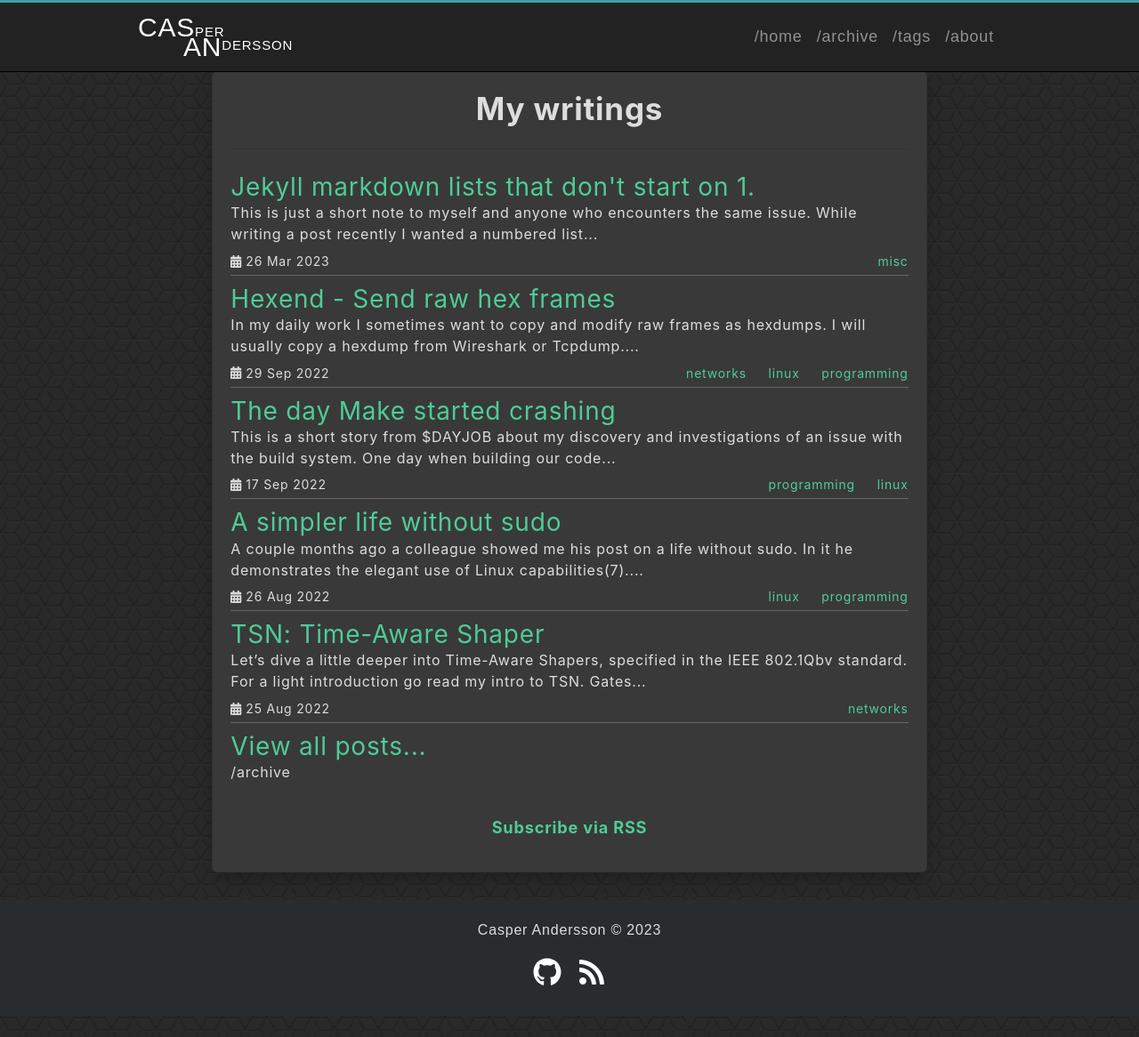
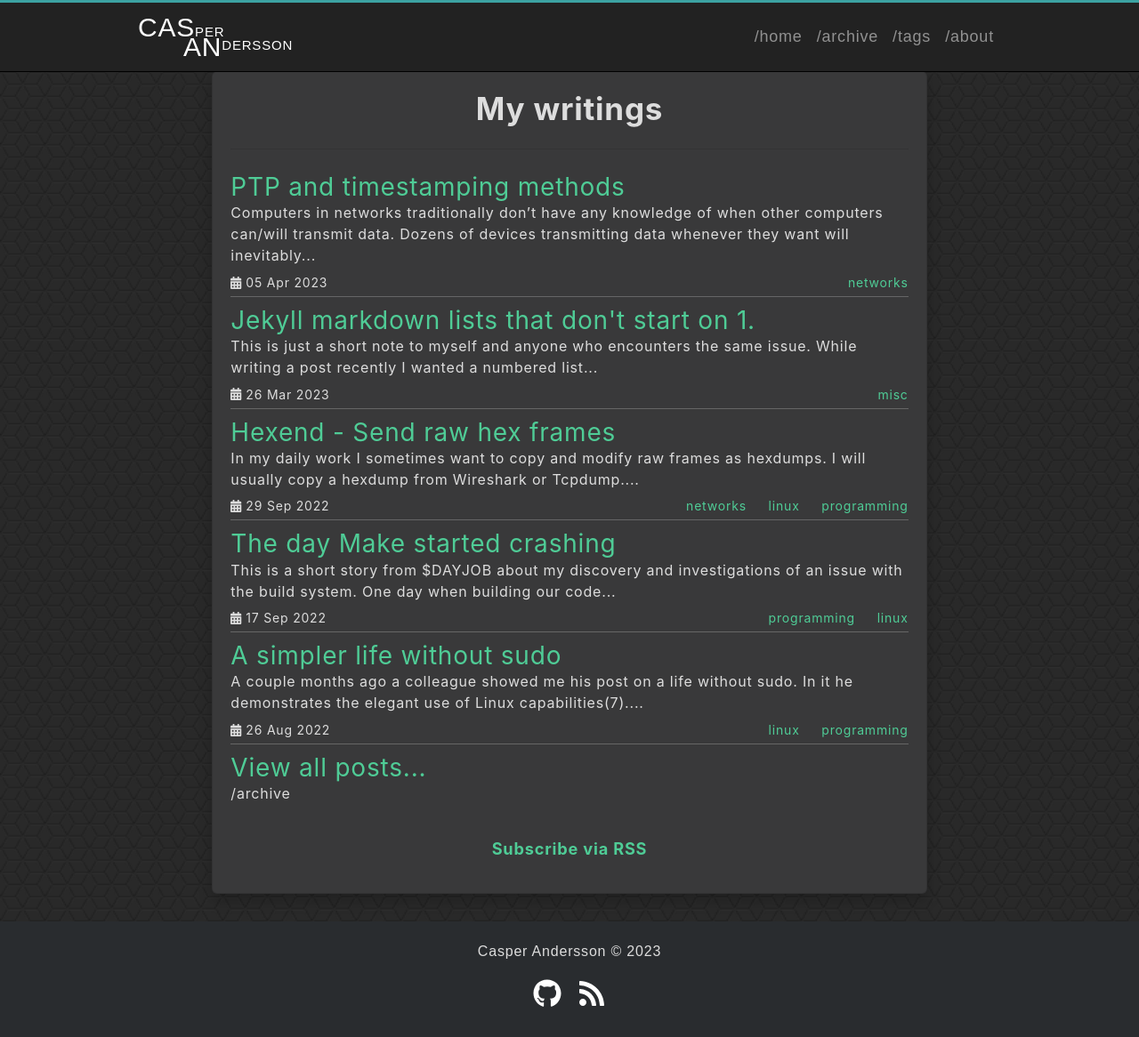
Before and after one commit to cappe987/cappe987.github.io, a Jekyll site: the page built from index.html, in a window 1280 px wide and 1166 px high. Shown: the whole window at 89% size. Built offline with Jekyll 4.4.1, drawn with Linux system fonts in a browser that asks for light colours.

Commit message:
publish: PTP and timestamping intro
Signed-off-by: Casper Andersson <casper.casan@gmail.com>

```diff
--- a/_drafts/ptp-one-step-two-step.md
+++ b/_posts/networks/2023-04-05-ptp-intro-timestamping.md
@@ -1,11 +1,11 @@
 ---
 layout: post
 title: PTP and timestamping methods
-date: 2023-03-26
+date: 2023-04-05
 tags: networks
 categories: networks
 description: A maybe not so gentle introduction to the Precision Time Protocol
-published: false
+published: true
 ---
 
 <style type="text/css">
@@ -77,12 +77,12 @@ records the transmission time (`t1`) for itself to use later. The master
 timestamps the reception time (`t2`) of the message and sends that back in a
 *Delay_Resp* (delay response) to the slave.
 
-Because t1 was already `cable_delay` time behind the master clock, due to the
-cable delay on the previous *Sync* packet, the difference between t1 and t2 will
-now be `cable_delay * 2`. This means the slave clock should add `(t2-t1)/2` to
-its clock. Now the master and slave clocks have successfully synchronized. The
-process will then repeat at regular intervals to make sure everything stays
-synchronized.
+Because `t1` was already `cable_delay` time behind the master clock, due to the
+cable delay on the previous *Sync* packet, the difference between `t1` and `t2`
+will now be `cable_delay * 2`. This means the slave clock should add
+`(t2-t1)/2` to its clock. Now the master and slave clocks have successfully
+synchronized. The process will then repeat at regular intervals to make sure
+everything stays synchronized.
 
 
 
@@ -163,12 +163,12 @@ Using one-step works the same, with the only difference that the master does
 not need to send a *Follow_Up* packet.
 
 
-Two-step only requires the networking hardware to be able to timestamp packets.
-The timestamping happens either in the MAC hardware or the PHY hardware. The PHY
-will provide better accuracy since it allows timestamping to be the last action
-before the packet goes on the wire. Performing timestamping in the MAC can give
-slightly higher variation in accuracy, but still good enough for many
-use cases.
+Two-step only requires the networking hardware to be capable of timestamping
+packets. The timestamping happens either in the MAC hardware or the PHY
+hardware. The PHY will provide better accuracy since it allows timestamping to
+be the last action before the packet goes on the wire. Performing timestamping
+in the MAC can give slightly higher variation in accuracy, but still good
+enough for many use cases.
 
  <!--┌───┐-->
  <!--│CPU│-->
```
Also changed, not shown: other parts of _posts/networks/2023-04-05-ptp-intro-timestamping.md (+3 -3 lines).
